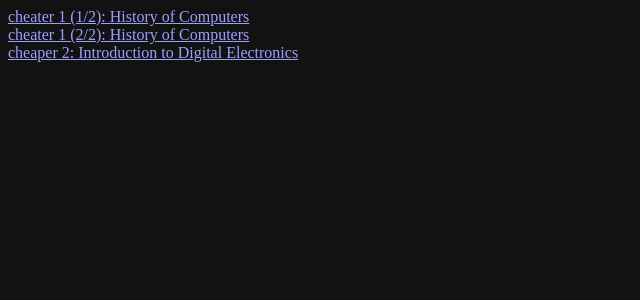
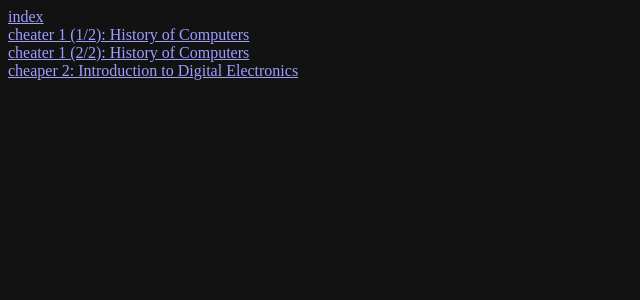
Before and after one commit to ronitrojasara/ronitrojasara.github.io, a Jekyll site: the page read/index.html, which Jekyll copies as it is, in a window 1280 px wide. Shown: the top 300 px of the page, without its empty margins (0-640 px from the left). Built offline with Jekyll 4.4.1, drawn with Linux system fonts in a browser that asks for light colours.

Commit message:
Update index.html

```diff
--- a/read/index.html
+++ b/read/index.html
@@ -10,6 +10,7 @@
     </style>
 </head>
 <body>
+    <a href="https://ronitrojasara.github.io/read/0.txt">index</a><br/>
     <a href="https://ronitrojasara.github.io/read/1.txt">cheater 1 (1/2): History of Computers</a><br/>
     <a href="https://ronitrojasara.github.io/read/2.txt">cheater 1 (2/2): History of Computers</a><br/>
     <a href="https://ronitrojasara.github.io/read/3.txt">cheaper 2: Introduction to Digital Electronics</a><br/>
```
